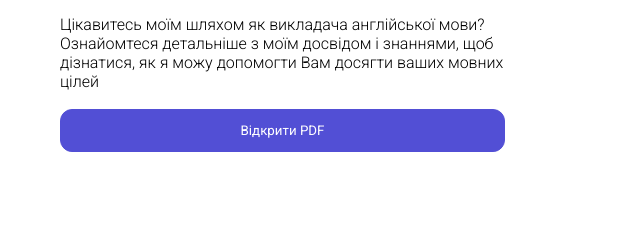
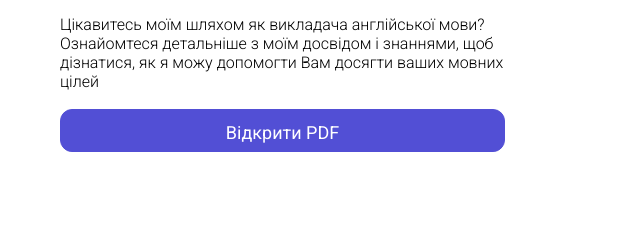
Before and after one commit to avtnmv/velacademy, a plain HTML site: page index.html in a window 1280 px wide. Shown: the part 2259-2491 px from the top of the page, 0-640 px from the left. Drawn offline with nearby package versions, Linux system fonts and the light colour scheme.

Commit message:
feat: update

```diff
--- a/styles/style.css
+++ b/styles/style.css
@@ -317,8 +317,9 @@ line-height: normal;
     border: 1px solid #524FD5;
     border-radius: 12px;
     color: #FFF;
-    padding: 12px 175px;
+    padding: 12px 0px;
     cursor: pointer;
+    font-size: 18px;
 }
 .link-button-pdf:hover{
     background-color: #6B68DD;
```
